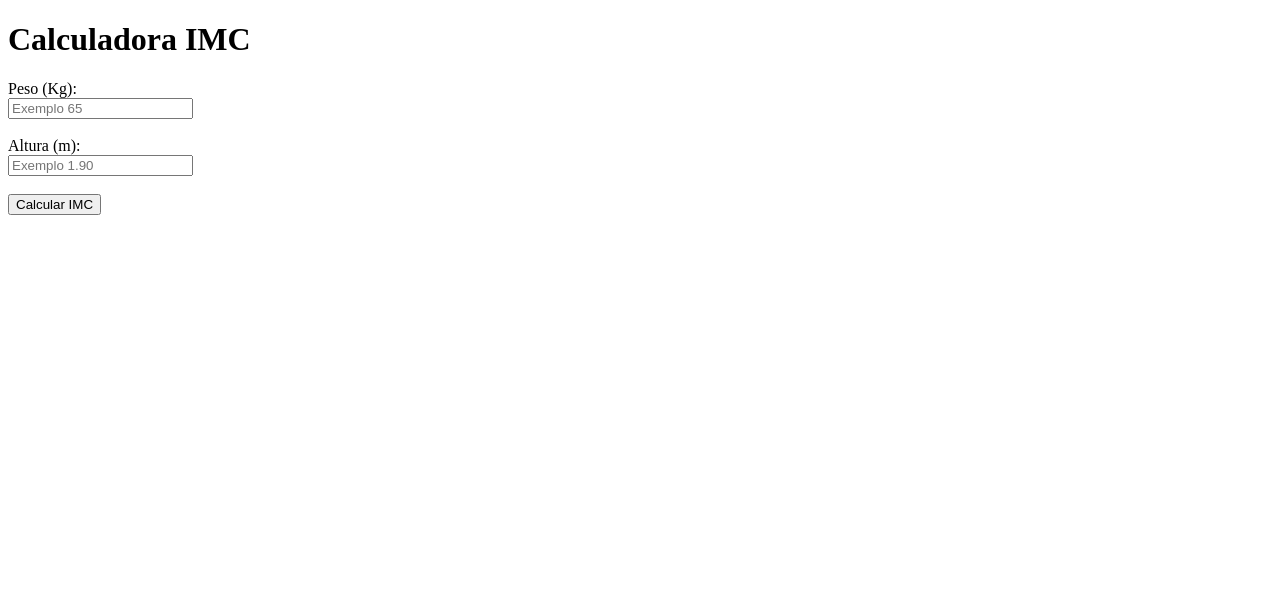
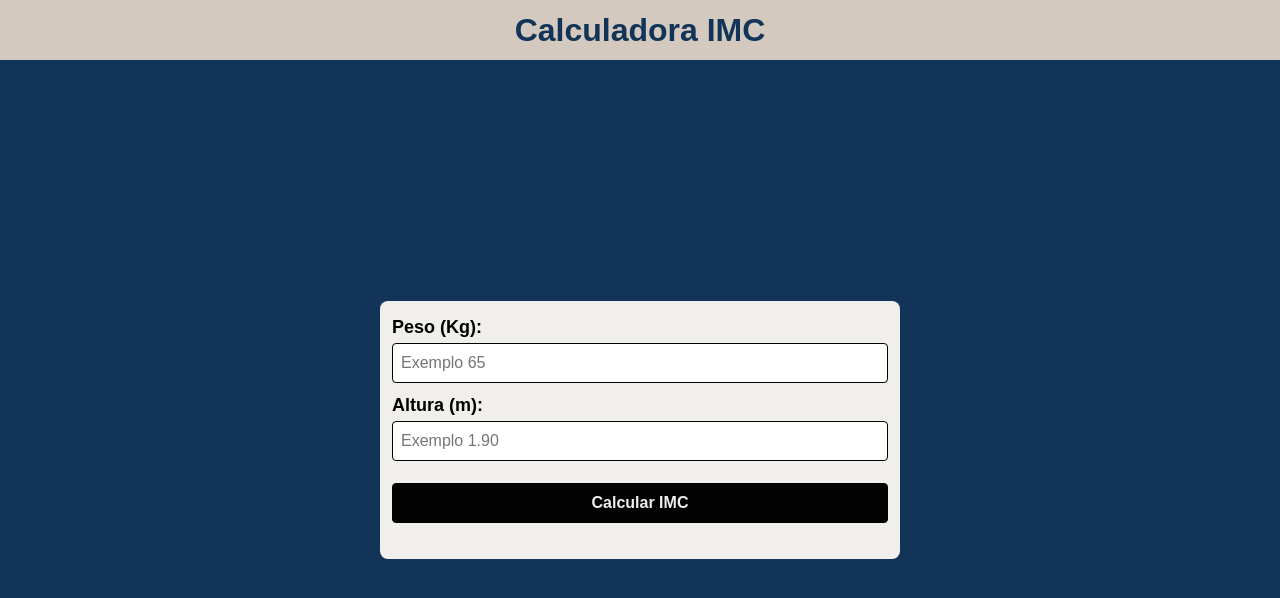
Before and after one commit to jotavitorz/calculadora-imc, a plain HTML site: page index.html in a window 1280 px wide. Drawn offline with Linux system fonts and the light colour scheme.

Commit message:
Estilizacao da calculadora IMC terminada

```diff
--- a/index.html
+++ b/index.html
@@ -3,25 +3,36 @@
 <head>
     <meta charset="UTF-8">
     <meta name="viewport" content="width=device-width, initial-scale=1.0">
+    <link rel="stylesheet" href="style.css">
     <title>Projeto IMC</title>
 </head>
 <body>
 
-    <h1>Calculadora IMC</h1>
+    <header class="header">
+        <h1>Calculadora IMC</h1>
+    </header>
 
-    <form onsubmit="return calcular(event)">
+    <main class="main">
 
-        <label>Peso (Kg):</label> <br />
-        <input type="text" name="peso" id="peso" placeholder="Exemplo 65"> <br /> <br />
+        <div class="container">
 
-        <label>Altura (m):</label> <br />
-        <input type="text" name="altura" id="altura" placeholder="Exemplo 1.90"> <br /> <br />
 
-        <button type="submit" >Calcular IMC</button> <br /> <br />
+            <form class="form" onsubmit="return calcular(event)">
 
-    </form>
+                <label>Peso (Kg):</label>
+                <input type="text" name="peso" id="peso" placeholder="Exemplo 65">
 
-    <div id="resultado"></div>
+                <label>Altura (m):</label>
+                <input type="text" name="altura" id="altura" placeholder="Exemplo 1.90">
+
+                <button class="button" type="submit" >Calcular IMC</button>
+
+            </form>
+
+            <div id="result"></div>
+        </div>
+
+    </main>
 
     <script src="script.js"></script>
 </body>
--- a/script.js
+++ b/script.js
@@ -4,7 +4,7 @@ function calcular(e) {
 
     let peso = document.getElementById("peso").value.trim();
     let altura = document.getElementById("altura").value.trim();
-    let resultado = document.getElementById("resultado");
+    let resultado = document.getElementById("result");
 
     peso = Number(peso);
     altura = Number(altura);
@@ -17,17 +17,19 @@ function calcular(e) {
         let imc = peso / (altura * altura);
 
         if(imc < 18.5){
-            resultado.innerHTML = `Seu resultado foi: ${imc.toFixed(2)} <br/> <strong>Abaixo do Normal</strong> - Procure um médico. Algumas pessoas têm um baixo peso por características do seu organismo e tudo bem. Outras podem estar enfrentando problemas, como a desnutrição. É preciso saber qual é o caso.`;
+            resultado.innerHTML = `<strong class="description">Abaixo do Normal</strong> <p class="sub-description">Seu resultado foi: ${imc.toFixed(2)}</p>`;
         }else if(imc < 25){
-            resultado.innerHTML = `Seu resultado foi: ${imc.toFixed(2)} <br/> <strong>Normal</strong> - Que bom que você está com o peso normal! E o melhor jeito de continuar assim é mantendo um estilo de vida ativo e uma alimentação equilibrada.`;
+            resultado.innerHTML = `<strong class="description">Normal</strong> <p class="sub-description">Seu resultado foi: ${imc.toFixed(2)}</p>`;
         }else if(imc < 30){
-            resultado.innerHTML = `Seu resultado foi: ${imc.toFixed(2)} <br/> <strong>Sobrepeso</strong> - Ele é, na verdade, uma pré-obesidade e muitas pessoas nessa faixa já apresentam doenças associadas, como diabetes e hipertensão. Importante rever hábitos e buscar ajuda antes de, por uma série de fatores, entrar na faixa da obesidade pra valer.`;
+            resultado.innerHTML = `<strong class="description">Sobrepeso</strong> <p class="sub-description">Seu resultado foi: ${imc.toFixed(2)}</p>`;
         }else if(imc < 35){
-            resultado.innerHTML = `Seu resultado foi: ${imc.toFixed(2)} <br/> <strong>Obesidade Grau 1</strong> - Sinal de alerta! Chegou na hora de se cuidar, mesmo que seus exames sejam normais. Vamos dar início a mudanças hoje! Cuide de sua alimentação. Você precisa iniciar um acompanhamento com nutricionista e/ou endocrinologista.`;
+            resultado.innerHTML = `<strong class="description">Obesidade grau I</strong> <p class="sub-description">Seu resultado foi: ${imc.toFixed(2)}</p>`;
         }else if(imc < 40){
-            resultado.innerHTML = `Seu resultado foi: ${imc.toFixed(2)} <br/> <strong>Obesidade Grau 2</strong> - Mesmo que seus exames aparentem estar normais, é hora de se cuidar, iniciando mudanças no estilo de vida com o acompanhamento próximo de profissionais de saúde.`;
+            resultado.innerHTML = `<strong class="description">Obesidade
+grau II</strong> <p class="sub-description">Seu resultado foi: ${imc.toFixed(2)}</p>`;
         }else{
-            resultado.innerHTML = `Seu resultado foi: ${imc.toFixed(2)} <br/> <strong>Obesidade Grau 3</strong> - Aqui o sinal é vermelho, com forte probabilidade de já existirem doenças muito graves associadas. O tratamento deve ser ainda mais urgente.`;
+            resultado.innerHTML = `<strong class="description">Obesidade
+grau III</strong> <p class="sub-description">Seu resultado foi: ${imc.toFixed(2)}</p>`;
         }
 
         document.getElementById("peso").value = "";
--- /dev/null
+++ b/style.css
@@ -0,0 +1,103 @@
+* {
+    margin: 0;
+    padding: 0;
+    border: 0;
+    box-sizing: border-box;
+}
+
+body {
+    width: 100%;
+    font-family: Arial, Helvetica, sans-serif;
+    background-color: #F1EFEC;
+}
+
+.header {
+    background-color: #D4C9BE;
+    color: #123458;
+    width: 100%;
+    height: 60px;
+    display: flex;
+    align-items: center;
+    justify-content: center;
+}
+
+.main {
+    background-color: #123458;
+    width: 100%;
+    height: calc(100vh - 60px);
+    display: flex;
+    align-items: center;
+    justify-content: center;
+    padding: 14px;
+}
+
+.container {
+    background-color: #F1EFEC;
+    width: 100%;
+    max-width: 520px;
+    padding: 16px 12px;
+    border-radius: 8px;
+    display: flex;
+    flex-direction: column;
+    align-items: center;
+}
+
+.form {
+    width: 100%;
+}
+
+.form label {
+    font-size: 18px;
+    font-weight: bold;
+}
+
+.form input {
+    width: 100%;
+    padding: 2px 8px;
+    height: 40px;
+    margin-top: 5px;
+    margin-bottom: 12px;
+    font-size: 16px;
+    border: 1px solid #000;
+    border-radius: 4px;
+}
+
+.button {
+    background-color: #030303;
+    color: #F1EFEC;
+    cursor: pointer;
+    width: 100%;
+    max-width: 520px;
+    height: 40px;
+    border: 1px solid #000;
+    border-radius: 4px;
+    font-size: 16px;
+    font-weight: bold;
+    margin: 10px 0px 20px 0px;
+    transition: 0.9s;
+}
+
+.button:hover {
+    background-color: gray;
+}
+
+.result {
+    width: 100%;
+    max-width: 520px;
+    display: flex;
+    flex-direction: column;
+    display: flex;
+    justify-content: center;
+}
+
+.description {
+    font-size: 20px;
+    display: block;
+    text-align: center;
+}
+
+.sub-description {
+    font-size: 18px;
+    margin-top: 5px;
+    text-align: center;
+}
```
